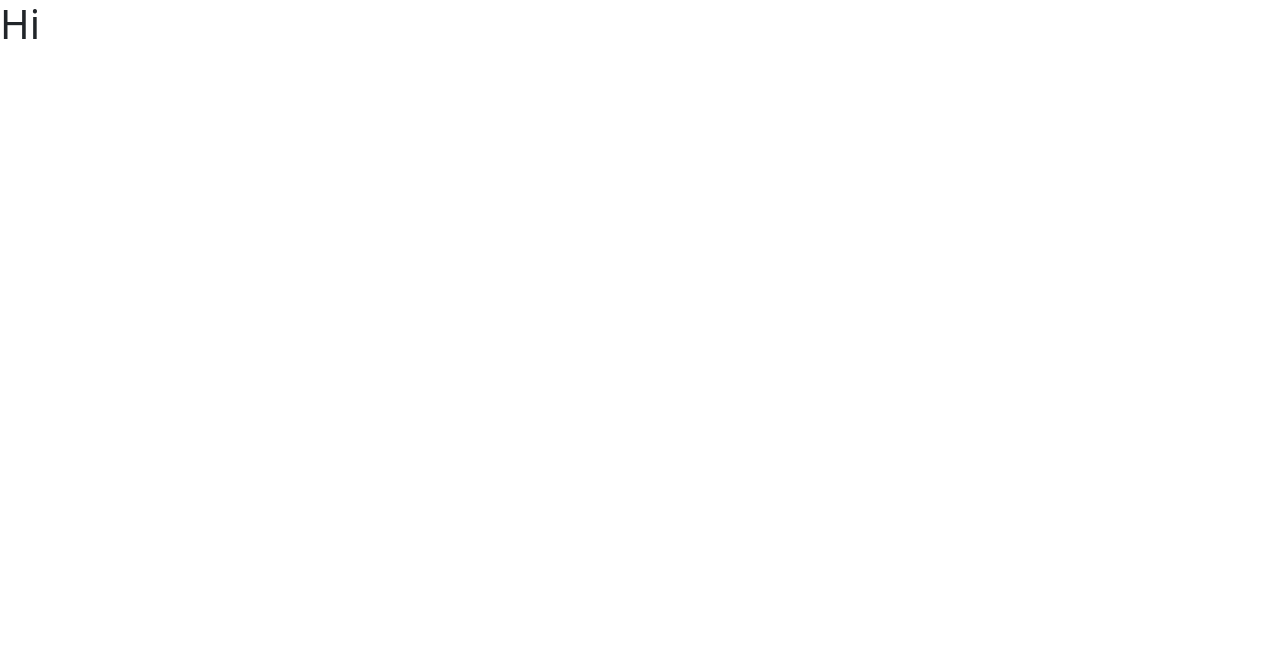
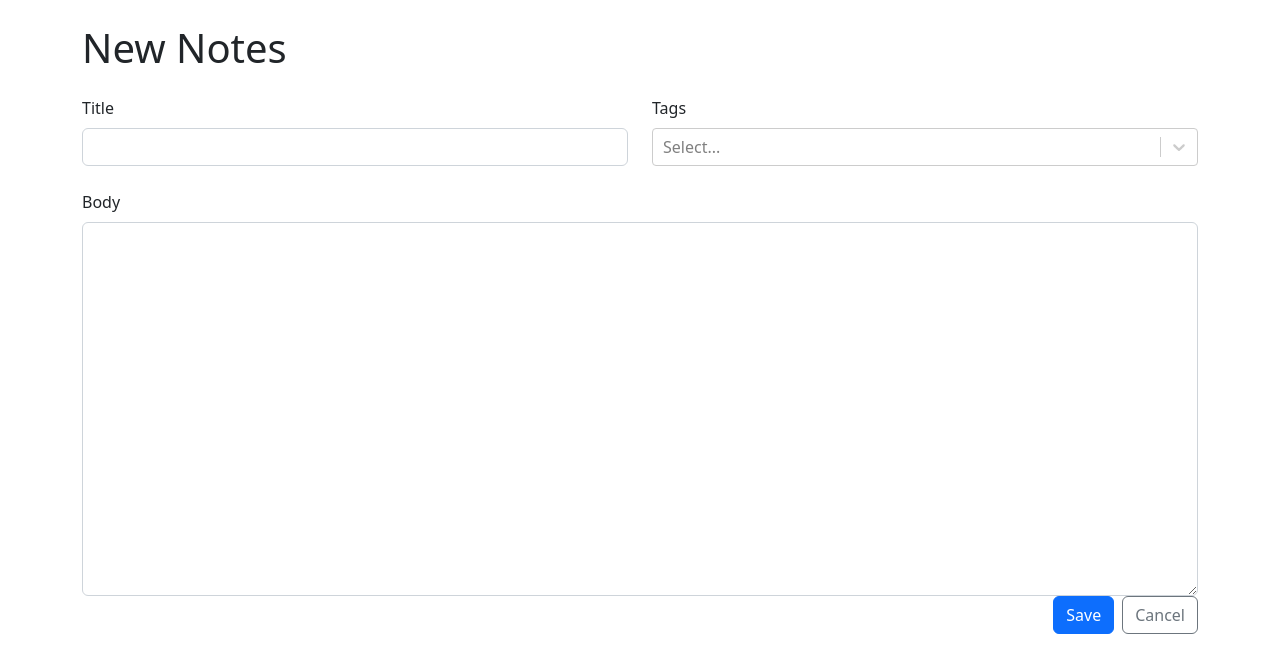
Before and after one commit to raushanapp/markdown_notes, a React (Create React App) app: page /new in a window 1280 px wide. Before the commit this address led to /. Shown: the top 672 px of the page. Built offline with nearby package versions, Linux system fonts and the light colour scheme.

Commit message:
creating from components

```diff
--- a/package.json
+++ b/package.json
@@ -14,8 +14,10 @@
     "react": "^18.2.0",
     "react-bootstrap": "^2.7.4",
     "react-dom": "^18.2.0",
+    "react-markdown": "^8.0.7",
     "react-router-dom": "^6.11.1",
     "react-scripts": "5.0.1",
+    "react-select": "^5.7.3",
     "typescript": "^4.9.5",
     "web-vitals": "^2.1.4"
   },
--- a/src/App.tsx
+++ b/src/App.tsx
@@ -1,14 +1,16 @@
 import "bootstrap/dist/css/bootstrap.min.css";
-// import { Container } from "react-bootstrap";
+import { Container } from "react-bootstrap";
 import { Routes, Route, Navigate } from "react-router-dom";
+import { NewNotes } from "./Components/NewNotes";
 function App() {
   return (
-    // <Container className="my-4">
+    <Container className="my-4">
       <Routes>
         <Route path="/" element={<h1>Hi</h1>} />
+        <Route path="/new" element={<NewNotes/>} />
         <Route path="*" element={<Navigate to="/" />} />
       </Routes>
-    // </Container>
+     </Container>
   );
 }
 
--- /dev/null
+++ b/src/Components/NewNotes.tsx
@@ -0,0 +1,12 @@
+import { NoteForm } from "./NoteForm"
+
+
+export const NewNotes = () => {
+
+    return (
+        <>
+            <h1 className="mb-4">New Notes</h1>
+            <NoteForm/>
+        </>
+    )
+}
--- /dev/null
+++ b/src/Components/NoteForm.tsx
@@ -0,0 +1,32 @@
+import { Button, Col, Form, Row, Stack } from "react-bootstrap";
+import CreatableReactSelect from "react-select/creatable";
+export const NoteForm = () => {
+  return (
+    <Form>
+      <Stack gap={4}>
+        <Row>
+          <Col>
+            <Form.Group controlId="title">
+              <Form.Label>Title</Form.Label>
+              <Form.Control required />
+            </Form.Group>
+          </Col>
+          <Col>
+            <Form.Group controlId="tags">
+              <Form.Label>Tags</Form.Label>
+              <CreatableReactSelect isMulti />
+            </Form.Group>
+          </Col>
+        </Row>
+        <Form.Group controlId="markdown">
+          <Form.Label>Body</Form.Label>
+          <Form.Control required as="textarea" rows={15} />
+        </Form.Group>
+      </Stack>
+      <Stack direction="horizontal" gap={2} className='justify-content-end'>
+        <Button type='submit' variant="primary">Save</Button>
+        <Button type='button' variant="outline-secondary" >Cancel</Button>
+      </Stack>
+    </Form>
+  );
+};
```
Also changed, not shown: 1 other file (tests, documents, lock files or other folders).
